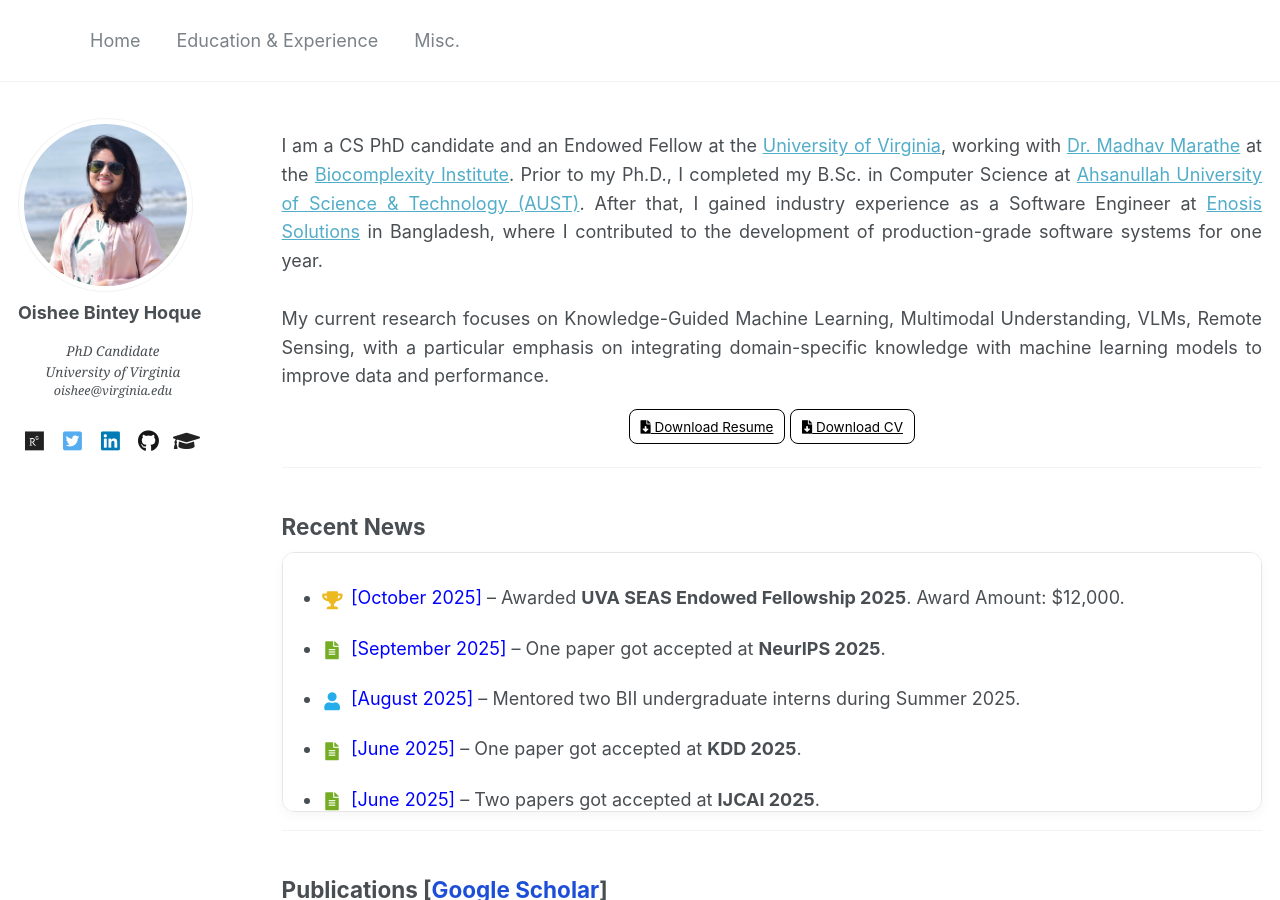
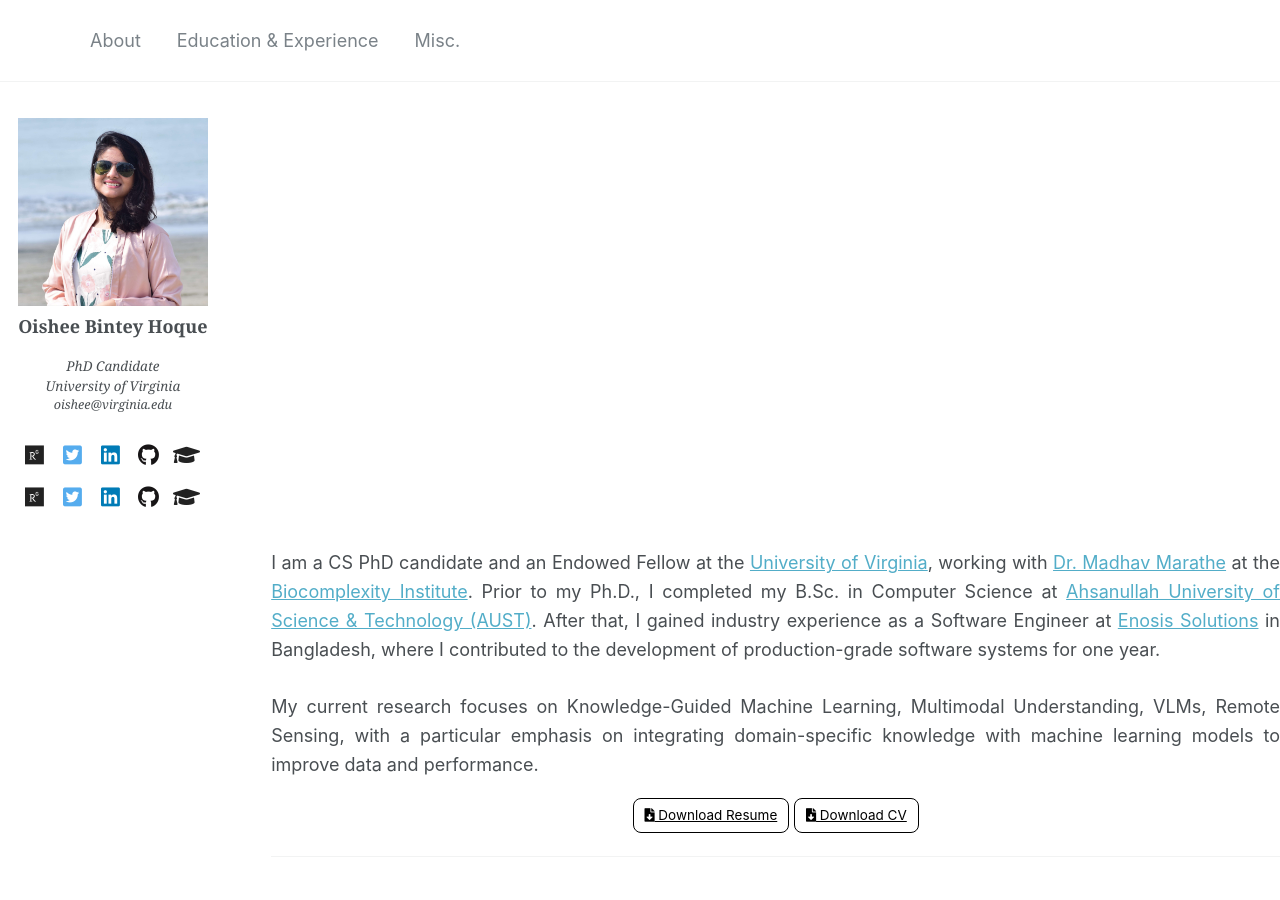
Before and after one commit to oishee-hoque/oishee-hoque.github.io, a Jekyll site: the page built from _pages/about.md, in a window 1280 px wide and 900 px high. Built offline with Jekyll 4.4.1, drawn with Linux system fonts in a browser that asks for light colours.

Commit message:
author profile update for small screen

```diff
--- a/_data/navigation.yml
+++ b/_data/navigation.yml
@@ -1,6 +1,6 @@
 # main links links
 main:
-  - title: "Home"
+  - title: "About"
     url: /
 
   # - title: "Publications"
--- a/_includes/author-profile.html
+++ b/_includes/author-profile.html
@@ -6,24 +6,36 @@
 
 <div itemscope itemtype="http://schema.org/Person">
 
-  <div class="author__avatar">
+  <!-- <div class="author__avatar">
     {% if author.avatar contains "://" %}
-    	<img src="{{ author.avatar }}" alt="{{ author.name }}">
+    	<img style="text-align:center;" src="{{ author.avatar }}" alt="{{ author.name }}">
     {% else %}
     	<img src="{{ author.avatar | prepend: "/images/" | prepend: base_path }}" class="author__avatar" alt="{{ author.name }}">
     {% endif %}
-  </div>
+  </div> -->
 
   <div class="author__content">
-    <h3 class="author__name">{{ author.name }}</h3>
+    <!-- Author Avatar -->
+     {% if author.avatar contains "://" %}
+    	<img style="text-align:center;" src="{{ author.avatar }}" alt="{{ author.name }}">
+    {% else %}
+    	<img src="{{ author.avatar | prepend: "/images/" | prepend: base_path }}" class="author__avatar" alt="{{ author.name }}">
+    {% endif %}
+
+    <!-- Author Name -->
+    <h3  style="text-align:center;font-family: 'Georgia', serif;" class="author__name">{{ author.name }}</h3>
     <!-- {% if author.bio %}<p class="author__bio">{{ author.bio }}</p>{% endif %} -->
      <br>
+
+
+    <!-- Author Bio -->
   {% if author.bio %}
   <p class="author__bio"
      style="text-align:center; margin: 0 auto; max-width: 80%; font-style: italic; font-family: 'Georgia', serif; font-size: 0.75rem;">
-    {{ author.bio }}
+    PhD Candidate<br>University of Virginia
+     <!-- {{ author.bio }} -->
   </p>
-
+  {% endif %}
   {% if author.email %}
     <!-- keep email as text, centered with the row -->
     <p style="text-align:center; margin: 0 auto; max-width: 80%; font-style: italic; font-family: 'Georgia', serif; font-size: 0.70rem;">
@@ -31,8 +43,45 @@
     </p>
   {% endif %}
   <br>
-{% endif %}
+
+  <div>
+    <!-- <button class="btn btn--inverse">Follow</button> -->
+<ul class="author__urls social-icons"
+    style="display:flex;gap:10px;flex-wrap:wrap;justify-content:center;list-style:none;padding:0;margin:.5rem 0 0;">
+  {% if author.location %}
+    <li style="margin:0;"><i class="fa fa-fw fa-map-marker" aria-hidden="true"></i> {{ author.location }}</li>
+  {% endif %}
+  {% if author.researchgate %}
+    <li style="margin:0;"><a href="{{ author.researchgate }}" target="_blank" rel="noopener"
+      style="display:inline-flex;width:28px;height:28px;align-items:center;justify-content:center;color:#222;text-decoration:none;">
+      <i class="fab fa-researchgate" aria-hidden="true" style="font-size:1.2rem;line-height:1;"></i></a></li>
+  {% endif %}
+  {% if author.twitter %}
+    <li style="margin:0;"><a href="https://twitter.com/{{ author.twitter }}" target="_blank" rel="noopener"
+      style="display:inline-flex;width:28px;height:28px;align-items:center;justify-content:center;color:#222;text-decoration:none;">
+      <i class="fab fa-twitter-square" aria-hidden="true" style="font-size:1.2rem;line-height:1;"></i></a></li>
+  {% endif %}
+  {% if author.linkedin %}
+    <li style="margin:0;"><a href="https://www.linkedin.com/in/{{ author.linkedin }}" target="_blank" rel="noopener"
+      style="display:inline-flex;width:28px;height:28px;align-items:center;justify-content:center;color:#222;text-decoration:none;">
+      <i class="fab fa-linkedin" aria-hidden="true" style="font-size:1.2rem;line-height:1;"></i></a></li>
+  {% endif %}
+  {% if author.github %}
+    <li style="margin:0;"><a href="https://github.com/{{ author.github }}" target="_blank" rel="noopener"
+      style="display:inline-flex;width:28px;height:28px;align-items:center;justify-content:center;color:#222;text-decoration:none;">
+      <i class="fab fa-github" aria-hidden="true" style="font-size:1.2rem;line-height:1;"></i></a></li>
+  {% endif %}
+  {% if author.googlescholar %}
+    <li style="margin:0;"><a href="{{ author.googlescholar }}" target="_blank" rel="noopener"
+      style="display:inline-flex;width:28px;height:28px;align-items:center;justify-content:center;color:#222;text-decoration:none;">
+      <i class="fas fa-graduation-cap" aria-hidden="true" style="font-size:1.2rem;line-height:1;"></i></a></li>
+  {% endif %}
+</ul>
+
   </div>
+</div>
+
+</div>
 
   <div class="author__urls-wrapper">
     <!-- <button class="btn btn--inverse">Follow</button> -->
```
Also changed, not shown: 1 other file.
